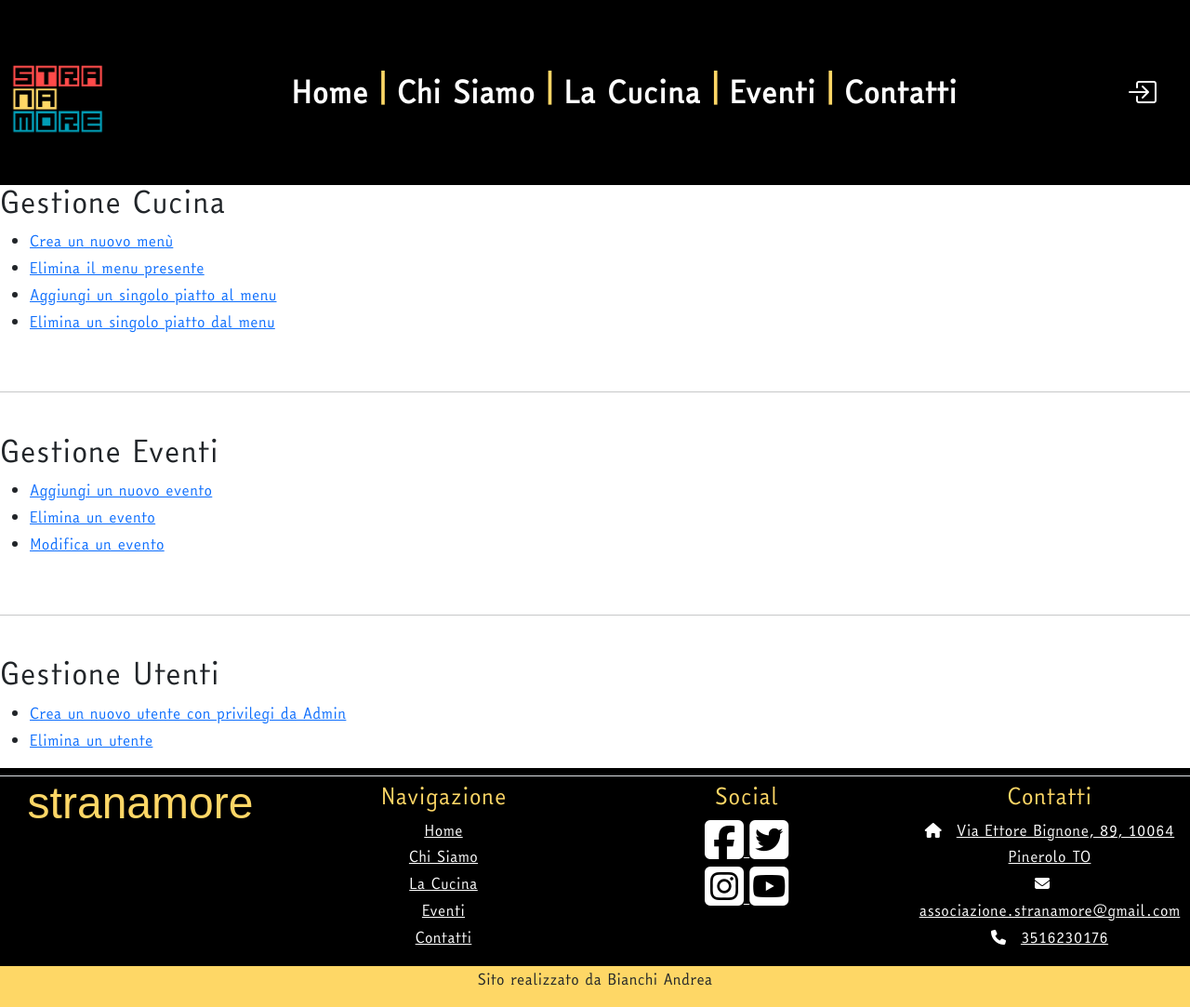
After one commit to JimmyWhite86/StranaPHP, a PHP site: page /homeAdmin.php in a window 1280 px wide. The commit adds this page. Shown: the whole page at 93% size. Run offline with PHP 8.4, Linux system fonts and the light colour scheme; some libraries are stand-ins or nearby versions; some web fonts are replaced.

Commit message:
modificato navBar admin
Ho modificato la navBar per l'ennesima volta e aggiunto le pagine che mancavano

```diff
--- a/base_css.css
+++ b/base_css.css
@@ -519,13 +519,27 @@ thead th.intestazioneTabella {
 }
 
 
-/* ------ */
-/* Admin Nav Bar */
+
+
 
 .myAdminButton {
-  background-color: #fed766 !important;
-  font-size: 2rem !important;
-  padding: 15px;
-  margin: 15px;
+  background-color: #009fb7 !important;
+}
+
+.pD {
+  background-color: #fe4a49 !important;
+}
+
+.myBtn {
+  display: inline-block;
   text-align: center;
+  vertical-align: middle;
+  cursor: pointer;
+  border: 1px solid transparent;
+  padding: 0.375rem 0.75rem;
+  font-size: 1rem;
+  line-height: 1.5;
+  border-radius: 0.375rem;
+  text-decoration: none;
+  border-color: black;
 }
--- a/functionHTML.php
+++ b/functionHTML.php
@@ -142,7 +142,7 @@
 
   # Funzione per richiamare la navBar per utenti loggati come admin
   function adminNavBar($nomePagina) { ?>
-    <nav class="navbar navbar-expand-lg bg-nero">
+    <nav class="navbar navbar-expand-lg bg-giallo">
 
       <a href="#mioMain" class="skip text-center" tabindex="1">Vai al contenuto principale</a> <!--Salta al contenuto principale della pagina (Accessibilità) -->
 
@@ -164,65 +164,60 @@
 
             <ul class="navbar-nav" id="myNavBar">
 
+              <ul class="navbar-nav" id="myNavBar">
+
                 <li class="nav-item">
                   <?php $nomeLink = "homeAdmin"; ?>
                   <a class="nav-link <?php $statoLink = statoLink($nomePagina, $nomeLink); echo "$statoLink"; ?>"
-                   aria-current="page" href="homeadmin.php">
+                     aria-current="page" href="homeAdmin.php">
                     Home Admin
                   </a>
                 </li>
 
-              <li class="nav-item dropdown">
-                <?php $nomeLink = "gestioneCucina"; ?>
-                <div class="btn-group">
-                  <!-- <button type="button" class="btn">Gestione Cucina</button>-->
-                  <a href="gestioneCucina.php" class="btn myAdminButton">Gestione cucina</a>
-                  <button type="button" class="btn myAdminButton dropdown-toggle dropdown-toggle-split"
-                          data-toggle="dropdown" aria-haspopup="true" aria-expanded="false">
-                    <span class="sr-only">Toggle Dropdown</span>
-                  </button>
-                  <div class="dropdown-menu" aria-labelledby="navDropCucina">
-                    <a class="dropdown-item" href="nuovoMenu.php">Nuovo Menu</a>
-                    <a class="dropdown-item" href="eliminaMenu.php">Elimina Menu</a>
-                    <a class="dropdown-item" href="aggiungiPiatto.php">Aggiungi Piatto</a>
-                    <a class="dropdown-item" href="eliminaPiatto.php">Elimina Piatto</a>
-                  </div>
-                </div>
+                <li class="nav-item">
+                  <span class="mioSpanNav">|</span>
                 </li>
 
-              <li class="nav-item dropdown">
-                <?php $nomeLink = "gestioneEventi"; ?>
-                <div class="btn-group">
-                  <!-- <button type="button" class="btn">Gestione Cucina</button>-->
-                  <a href="gestioneEventi.php" class="btn btn-primary">Gestione Eventi</a>
-                  <button type="button" class="btn btn-primary dropdown-toggle dropdown-toggle-split"
-                          data-toggle="dropdown" aria-haspopup="true" aria-expanded="false">
-                    <span class="sr-only">Toggle Dropdown</span>
-                  </button>
-                  <div class="dropdown-menu" aria-labelledby="navDropCucina">
-                    <a class="dropdown-item" href="aggiungievento.php">Nuovo Evento</a>
-                    <a class="dropdown-item" href="eliminaevento.php">Elimina Evento</a>
-                    <a class="dropdown-item" href="modificaEvento.php">Modifica Evento</a>
-                  </div>
-                </div>
+
+                <li class="nav-item">
+                  <?php $nomeLink = "gestioneCucina"; ?>
+                  <a class="nav-link <?php $statoLink = statoLink($nomePagina, $nomeLink); echo "$statoLink"; ?>"
+                     href="gestioneCucina.php">
+                    Gestione Cucina
+                  </a>
                 </li>
 
-              <li class="nav-item dropdown">
+                <li class="nav-item">
+                  <span class="mioSpanNav">|</span>
+                </li>
+
+
+                <li class="nav-item">
+                  <?php $nomeLink = "gestioneEventi"; ?>
+                  <a class="nav-link <?php $statoLink = statoLink($nomePagina, $nomeLink); echo "$statoLink"; ?>"
+                     href="gestioneEventi.php">
+                    Gestione Eventi
+                  </a>
+                </li>
+
+                <li class="nav-item">
+                  <span class="mioSpanNav">|</span>
+                </li>
+
+
+                <li class="nav-item">
                   <?php $nomeLink = "gestioneUtenti"; ?>
-                <div class="btn-group">
-                  <!-- <button type="button" class="btn">Gestione Cucina</button>-->
-                  <a href="gestioneUtenti.php" class="btn btn-primary">Gestione Utenti</a>
-                  <button type="button" class="btn btn-primary dropdown-toggle dropdown-toggle-split"
-                          data-toggle="dropdown" aria-haspopup="true" aria-expanded="false">
-                    <span class="sr-only">Toggle Dropdown</span>
-                  </button>
-                  <div class="dropdown-menu" aria-labelledby="navDropCucina">
-                    <a class="dropdown-item" href="nuovoUtente.php">Nuovo Utente</a>
-                    <a class="dropdown-item" href="eliminaUtente.php">Elimina Utente</a>
-                    <a class="dropdown-item" href="modificaUtente.php">Modifica Utente</a>
-                  </div>
-                </div>
+                  <a class="nav-link <?php $statoLink = statoLink($nomePagina, $nomeLink); echo "$statoLink"; ?>"
+                     href="gestioneUtenti.php">
+                    Gestione Utenti
+                  </a>
                 </li>
+
+                <li class="nav-item">
+                  <span class="mioSpanNav">|</span>
+                </li>
+
+              </ul>
 
             </ul>
           </div>
--- /dev/null
+++ b/homeAdmin.php
@@ -0,0 +1,84 @@
+<?php
+  session_start();
+  $nomePagina = "homeAdmin";
+  include "function.php";
+  include "functionHTML.php";
+?>
+
+<!DOCTYPE html>
+<html lang="it">
+<head>
+
+  <meta charset="UTF-8">
+  <meta name="viewport" content="width=device-width, initial-scale=1">
+
+  <meta name="keyword" content="Associazione culturale, APS, ARCI, promozione sociale">
+  <meta name="description" content="Associazione Culturale Stranamore">
+  <meta name="author" content="Bianchi Andrea">
+
+  <!-- CDN CSS BOOTSTRAP -->
+  <link href="https://cdn.jsdelivr.net/npm/bootstrap@5.3.3/dist/css/bootstrap.min.css" rel="stylesheet"
+        integrity="sha384-QWTKZyjpPEjISv5WaRU9OFeRpok6YctnYmDr5pNlyT2bRjXh0JMhjY6hW+ALEwIH" crossorigin="anonymous">
+  <!-- JavaScript di Bootstrap -->
+  <script src="https://code.jquery.com/jquery-3.4.1.slim.min.js" integrity="sha384-J6qa4849blE2+poT4WnyKhv5vZF5SrPo0iEjwBvKU7imGFAV0wwj1yYfoRSJoZ+n" crossorigin="anonymous"></script>
+  <script src="https://cdn.jsdelivr.net/npm/popper.js@1.16.0/dist/umd/popper.min.js" integrity="sha384-Q6E9RHvbIyZFJoft+2mJbHaEWldlvI9IOYy5n3zV9zzTtmI3UksdQRVvoxMfooAo" crossorigin="anonymous"></script>
+  <script src="https://cdn.jsdelivr.net/npm/bootstrap@4.4.1/dist/js/bootstrap.min.js" integrity="sha384-wfSDF2E50Y2D1uUdj0O3uMBJnjuUD4Ih7YwaYd1iqfktj0Uod8GCExl3Og8ifwB6" crossorigin="anonymous"></script>
+  <script src="https://cdn.jsdelivr.net/npm/bootstrap@5.3.3/dist/js/bootstrap.bundle.min.js" crossorigin="anonymous"></script>
+
+  <!-- Collegamento al mio file CSS -->
+  <link href="base_css.css" rel="stylesheet" type="text/css">
+  <!-- Libreria per le icone -->
+  <link rel="stylesheet" href="https://cdn.jsdelivr.net/npm/bootstrap-icons@1.10.3/font/bootstrap-icons.css">
+
+  <!-- CDN JQuery -->
+  <script src="https://ajax.googleapis.com/ajax/libs/jquery/3.6.1/jquery.min.js"></script>
+  <!-- CDN Angular -->
+  <script src="https://ajax.googleapis.com/ajax/libs/angularjs/1.8.2/angular.min.js"></script>
+  <!-- Icone -->
+  <script src="https://kit.fontawesome.com/1a45214b57.js" crossorigin="anonymous"></script>
+
+  <!--  Collegamento al mio modulo JS -->
+  <script src="modulo.js" type="text/javascript"></script>
+
+  <!-- Font Babas Neue -->
+  <link rel="preconnect" href="https://fonts.googleapis.com">
+  <link rel="preconnect" href="https://fonts.gstatic.com" crossorigin>
+  <link href="https://fonts.googleapis.com/css2?family=Bebas+Neue&display=swap" rel="stylesheet">
+
+  <title>Stranamore | Home</title>
+
+</head>
+
+<body>
+
+<!-- Funzione per creare dinamicamente la NavBar -->
+<?php richiamaNavBar($nomePagina) ?>
+
+<h2>Gestione Cucina</h2>
+<ul>
+  <li><a href="nuovoMenu.php">Crea un nuovo menù</a></li>
+  <li><a href="cancellaMenu.php">Elimina il menu presente</a></li>
+  <li><a href="aggiungiPiatto.php">Aggiungi un singolo piatto al menu</a></li>
+  <li><a href="eliminaPiatto.php.php">Elimina un singolo piatto dal menu</a></li>
+</ul>
+<br><hr><br>
+
+<h2>Gestione Eventi</h2>
+<ul>
+  <li><a href="aggiungievento.php">Aggiungi un nuovo evento</a></li>
+  <li><a href="eliminaevento.php.php">Elimina un evento</a></li>
+  <li><a href="modificaEvento.php">Modifica un evento</a></li>
+</ul>
+<br><hr><br>
+
+<h2>Gestione Utenti</h2>
+<ul>
+  <li><a href="creaUtente.php">Crea un nuovo utente con privilegi da Admin</a></li>
+  <li><a href="eliminaUtente.php">Elimina un utente</a></li>
+</ul>
+
+<!-- Funzione per creare dinamicamente il footer -->
+<?php HTMLfooter($nomePagina) ?>
+
+</body>
+</html>
```
Also changed, not shown: gestioneCucina.php (added, +70 -0 lines), gestioneEventi.php (added, +69 -0 lines), gestioneUtenti.php (added, +67 -0 lines), homeadmin.php (added). Lines whose indentation alone changed are shown as unchanged.
